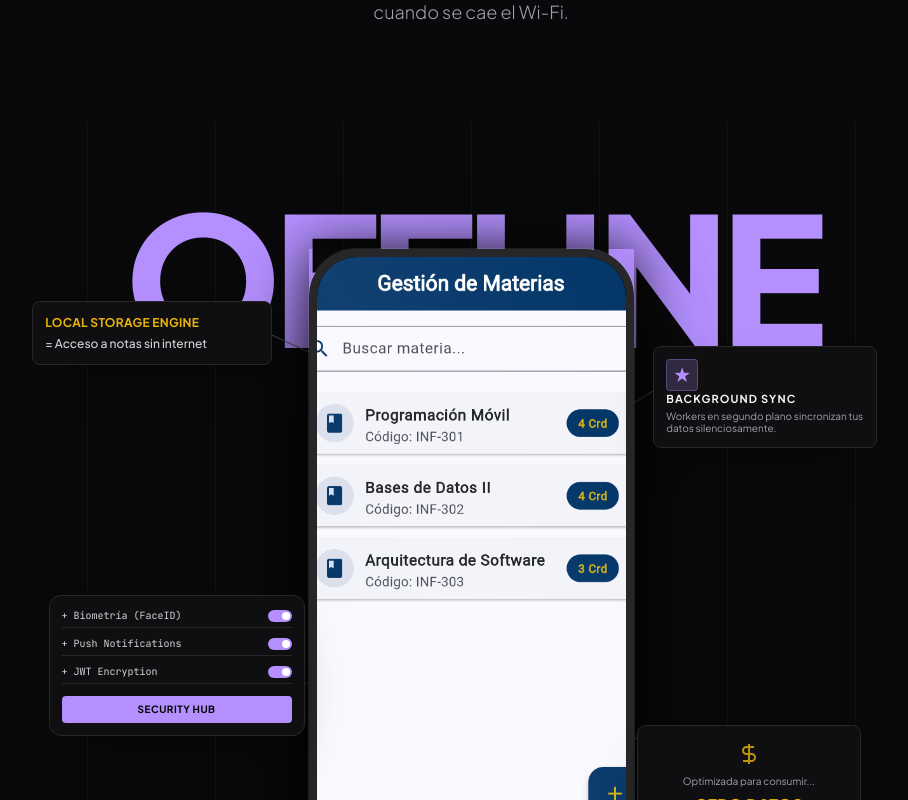
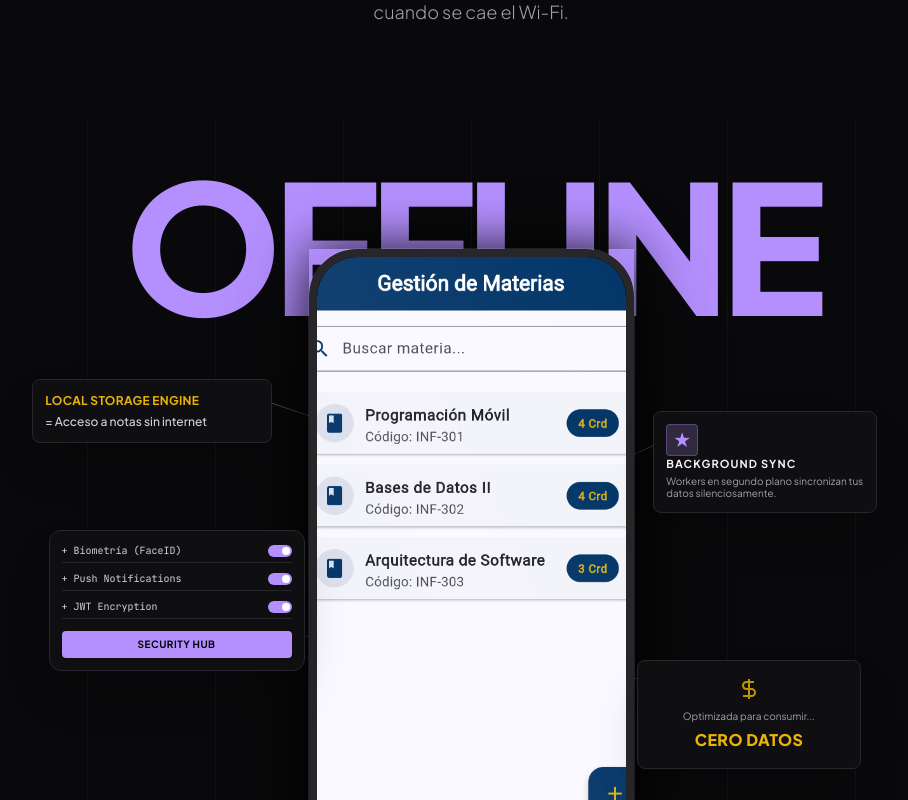
Before and after one commit to Axl07s/portfolio-axel, a React (Vite) app: page /project/puce-connect-hub in a window 1280 px wide. Shown: the part 1240-2040 px from the top of the page, without its empty margins (169-1077 px from the left). Built offline with nearby package versions, Linux system fonts and the light colour scheme.

Commit message:
fix: adjust card positions so they don't overlap background typography

```diff
--- a/src/components/project-layouts/EditorialLayout.tsx
+++ b/src/components/project-layouts/EditorialLayout.tsx
@@ -91,17 +91,17 @@ export function EditorialLayout({ project }: { project: PersonalProject }) {
         <div className="absolute inset-0 bg-[linear-gradient(to_right,#ffffff08_1px,transparent_1px)] bg-[size:10vw_100%] pointer-events-none z-0"></div>
 
         {/* Massive Opaque Background Typography */}
-        <div className="absolute inset-0 flex flex-col items-center justify-between py-8 md:py-16 pointer-events-none overflow-hidden select-none z-10">
-          <h1 className="text-[14vw] font-black tracking-tighter leading-none text-[#b490ff] whitespace-nowrap text-center">
+        <div className="absolute inset-0 pointer-events-none overflow-hidden select-none z-10">
+          <h1 className="absolute top-4 md:top-8 left-1/2 -translate-x-1/2 text-[14vw] font-black tracking-tighter leading-none text-[#b490ff] whitespace-nowrap text-center">
             OFFLINE
           </h1>
-          <h1 className="text-[14vw] font-black tracking-tighter leading-none text-[#b490ff] whitespace-nowrap text-center">
+          <h1 className="absolute bottom-4 md:bottom-8 left-1/2 -translate-x-1/2 text-[14vw] font-black tracking-tighter leading-none text-[#b490ff] whitespace-nowrap text-center">
             CONNECT
           </h1>
         </div>
 
         {/* Central Phone & Floating Cards Container */}
-        <div className="relative w-[280px] h-[560px] md:w-[325px] md:h-[650px] z-20 mt-8 md:mt-16">
+        <div className="relative w-[280px] h-[560px] md:w-[325px] md:h-[650px] z-20 mt-12 md:mt-16">
 
            {/* Center Phone */}
            <div className="absolute inset-0 z-30 shadow-[0_0_50px_rgba(0,0,0,0.8)]">
@@ -111,36 +111,36 @@ export function EditorialLayout({ project }: { project: PersonalProject }) {
            {/* --- SVG Connecting Lines --- */}
            <svg className="absolute inset-0 w-full h-full overflow-visible z-20 pointer-events-none" style={{ width: '100%', height: '100%' }}>
               {/* Line to Top Left */}
-              <path d="M -50 80 L 100 150" stroke="#52525b" strokeWidth="1" fill="none" />
-              <circle cx="-50" cy="80" r="3" fill="#52525b" />
-              <circle cx="100" cy="150" r="3" fill="#52525b" />
+              <path d="M -50 150 L 100 200" stroke="#52525b" strokeWidth="1" fill="none" />
+              <circle cx="-50" cy="150" r="3" fill="#52525b" />
+              <circle cx="100" cy="200" r="3" fill="#52525b" />
 
               {/* Line to Top Right */}
-              <path d="M 380 120 L 250 200" stroke="#52525b" strokeWidth="1" fill="none" />
-              <circle cx="380" cy="120" r="3" fill="#52525b" />
-              <circle cx="250" cy="200" r="3" fill="#52525b" />
+              <path d="M 380 180 L 250 240" stroke="#52525b" strokeWidth="1" fill="none" />
+              <circle cx="380" cy="180" r="3" fill="#52525b" />
+              <circle cx="250" cy="240" r="3" fill="#52525b" />
 
               {/* Line to Bottom Left */}
-              <path d="M -40 450 L 80 400" stroke="#52525b" strokeWidth="1" fill="none" />
-              <circle cx="-40" cy="450" r="3" fill="#52525b" />
-              <circle cx="80" cy="400" r="3" fill="#52525b" />
+              <path d="M -40 400 L 80 360" stroke="#52525b" strokeWidth="1" fill="none" />
+              <circle cx="-40" cy="400" r="3" fill="#52525b" />
+              <circle cx="80" cy="360" r="3" fill="#52525b" />
 
               {/* Line to Bottom Right */}
-              <path d="M 360 480 L 220 520" stroke="#52525b" strokeWidth="1" fill="none" />
-              <circle cx="360" cy="480" r="3" fill="#52525b" />
-              <circle cx="220" cy="520" r="3" fill="#52525b" />
+              <path d="M 360 420 L 220 460" stroke="#52525b" strokeWidth="1" fill="none" />
+              <circle cx="360" cy="420" r="3" fill="#52525b" />
+              <circle cx="220" cy="460" r="3" fill="#52525b" />
            </svg>
 
            {/* --- Brutalist Cards --- */}
 
            {/* Card 1: Top Left (Scarcity Tactics style) */}
-           <div className="absolute top-[8%] -left-[60%] md:-left-[85%] w-52 md:w-60 p-3 rounded-lg bg-[#0f0f11] border border-zinc-800 shadow-2xl z-40 hidden sm:block">
+           <div className="absolute top-[20%] -left-[60%] md:-left-[85%] w-52 md:w-60 p-3 rounded-lg bg-[#0f0f11] border border-zinc-800 shadow-2xl z-40 hidden sm:block">
               <h4 className="text-[12px] font-bold tracking-wide text-[#eab308] uppercase mb-1">LOCAL STORAGE ENGINE</h4>
               <p className="text-xs font-medium text-zinc-300">= Acceso a notas sin internet</p>
            </div>
 
            {/* Card 2: Top Right (Sheep style) */}
-           <div className="absolute top-[15%] -right-[50%] md:-right-[75%] w-48 md:w-56 p-3 rounded-lg bg-[#0f0f11] border border-zinc-800 shadow-2xl z-40 hidden sm:block flex items-start gap-3">
+           <div className="absolute top-[25%] -right-[50%] md:-right-[75%] w-48 md:w-56 p-3 rounded-lg bg-[#0f0f11] border border-zinc-800 shadow-2xl z-40 hidden sm:block flex items-start gap-3">
               <div className="w-8 h-8 rounded bg-[#b490ff]/20 flex-shrink-0 border border-[#b490ff]/30 overflow-hidden flex items-center justify-center">
                  <span className="text-[#b490ff] text-lg">★</span>
               </div>
@@ -151,7 +151,7 @@ export function EditorialLayout({ project }: { project: PersonalProject }) {
            </div>
 
            {/* Card 3: Bottom Left (Permissions style) */}
-           <div className="absolute bottom-[25%] -left-[60%] md:-left-[80%] w-56 md:w-64 p-3 rounded-xl bg-[#0f0f11] border border-zinc-800 shadow-2xl z-40 hidden sm:block">
+           <div className="absolute bottom-[35%] -left-[60%] md:-left-[80%] w-56 md:w-64 p-3 rounded-xl bg-[#0f0f11] border border-zinc-800 shadow-2xl z-40 hidden sm:block">
               <ul className="space-y-2 mb-3">
                 <li className="flex justify-between items-center border-b border-zinc-800 pb-1">
                   <span className="text-[10px] text-zinc-300 font-mono">+ Biometría (FaceID)</span>
@@ -172,7 +172,7 @@ export function EditorialLayout({ project }: { project: PersonalProject }) {
            </div>
 
            {/* Card 4: Bottom Right (Timer style) */}
-           <div className="absolute bottom-[10%] -right-[50%] md:-right-[70%] w-48 md:w-56 p-4 rounded-lg bg-[#0f0f11] border border-zinc-800 shadow-2xl z-40 hidden sm:block text-center">
+           <div className="absolute bottom-[20%] -right-[50%] md:-right-[70%] w-48 md:w-56 p-4 rounded-lg bg-[#0f0f11] border border-zinc-800 shadow-2xl z-40 hidden sm:block text-center">
               <div className="mb-2 opacity-80">
                  <svg width="24" height="24" viewBox="0 0 24 24" fill="none" stroke="#eab308" strokeWidth="2" className="mx-auto"><path d="M12 2v20M17 5H9.5a3.5 3.5 0 0 0 0 7h5a3.5 3.5 0 0 1 0 7H6"/></svg>
               </div>
```
